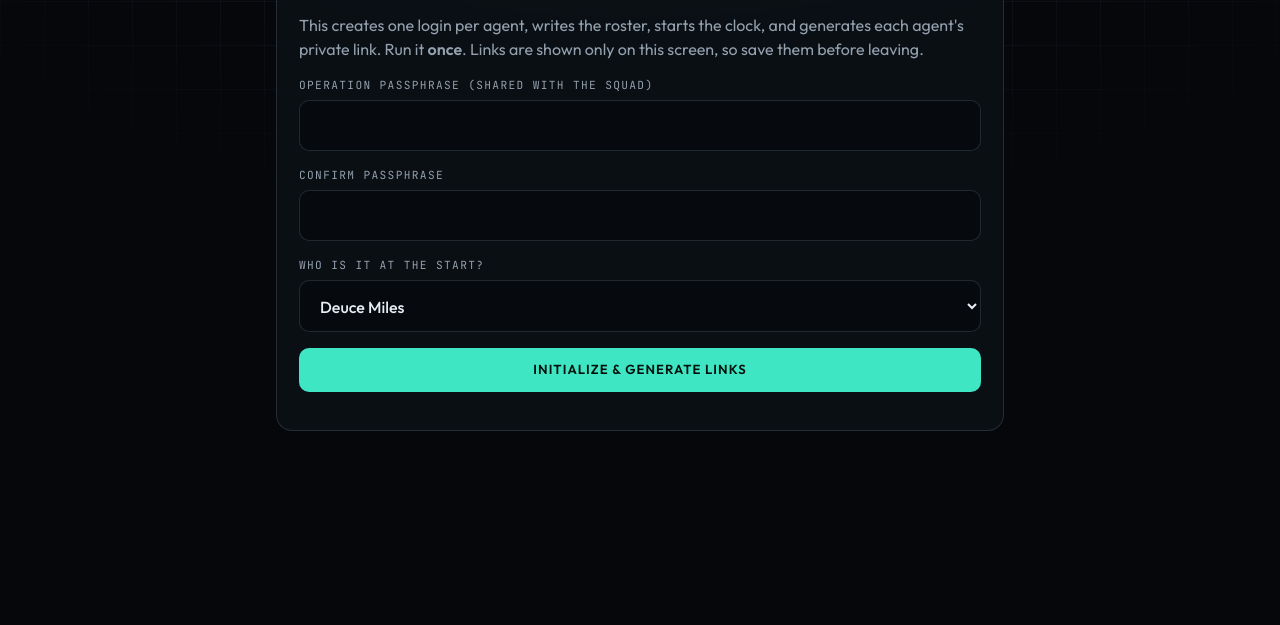
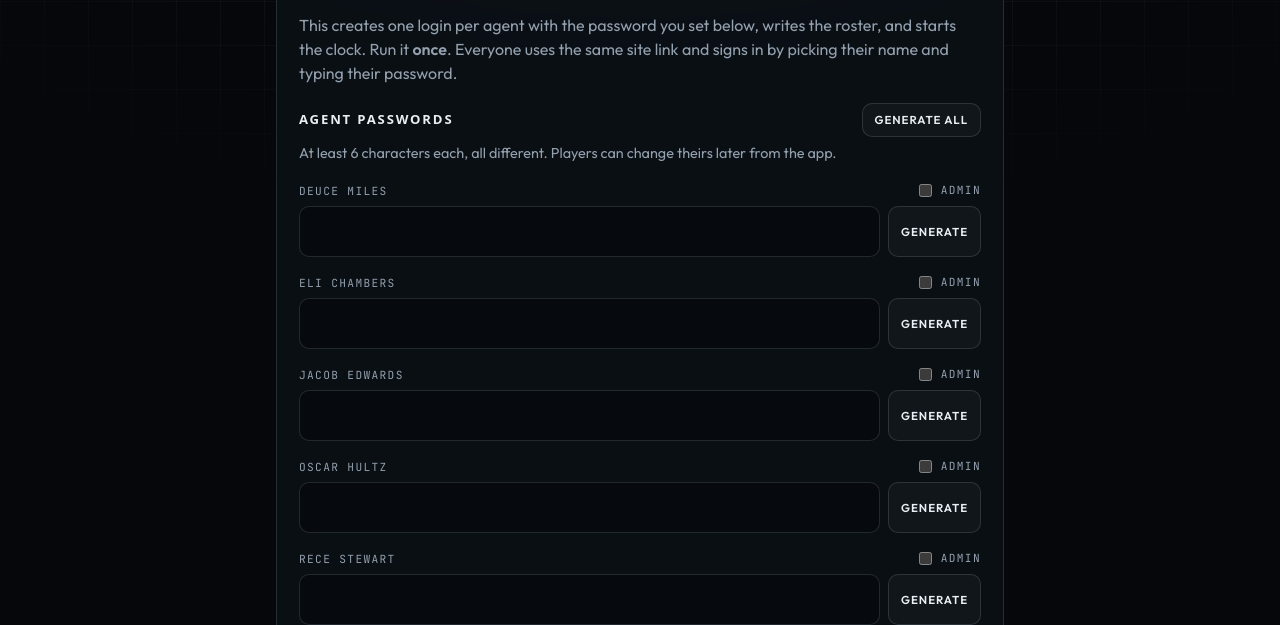
Before and after one commit to vjonathan1/tag, a plain HTML site: page setup.html in a window 1280 px wide. Shown: the part 175-800 px from the top of the page. Drawn offline with Linux system fonts and the light colour scheme; a web font is replaced by a local one.

Commit message:
Update setup.html

```diff
--- a/setup.html
+++ b/setup.html
@@ -24,24 +24,24 @@
       <section class="card">
         <span class="eyebrow">Step 4 of the README</span>
         <h1>Initialize the operation</h1>
-        <p>This creates one login per agent, writes the roster, starts the clock, and generates each agent's private link.
-           Run it <b>once</b>. Links are shown only on this screen, so save them before leaving.</p>
+        <p>This creates one login per agent with the password you set below, writes the roster, and starts the clock.
+           Run it <b>once</b>. Everyone uses the same site link and signs in by picking their name and typing their password.</p>
         <div id="unconfigured" class="warnbox" hidden>Firebase isn't configured. Fill in <code>js/config.js</code> first.</div>
-        <form id="setup-form">
-          <label for="pw">Operation passphrase (shared with the squad)</label>
-          <input class="field" id="pw" type="password" minlength="4" required autocomplete="new-password">
-          <label for="pw2">Confirm passphrase</label>
-          <input class="field" id="pw2" type="password" minlength="4" required autocomplete="new-password">
+        <form id="setup-form" autocomplete="off">
+          <div class="card-head" style="margin:18px 0 0"><h2>Agent passwords</h2>
+            <button class="btn btn-sm" type="button" id="gen-all">Generate all</button></div>
+          <p style="margin:6px 0 0;font-size:.9rem">At least 6 characters each, all different. Players can change theirs later from the app.</p>
+          <div id="pw-fields"></div>
           <label for="start">Who is IT at the start?</label>
           <select class="field" id="start"></select>
-          <div class="actions"><button class="btn btn-primary" type="submit">Initialize &amp; generate links</button></div>
+          <div class="actions"><button class="btn btn-primary" type="submit">Initialize operation</button></div>
         </form>
         <div class="log" id="log" aria-live="polite"></div>
       </section>
       <section class="card" id="links" hidden>
-        <div class="card-head"><h2>Agent links</h2><button class="btn btn-sm" id="download">Download .txt</button></div>
-        <div class="warnbox">Send each agent <b>only their own link</b> by private message, plus the passphrase
-          (ideally through a different channel). Anyone with a link <i>and</i> the passphrase can act as that agent.</div>
+        <div class="card-head"><h2>Send to each agent</h2><button class="btn btn-sm" id="download">Download .txt</button></div>
+        <div class="warnbox">Send each agent <b>only their own message</b>, privately. The site link is the same for everyone;
+          the password is what proves who they are. Passwords aren't stored anywhere you can read later, so save this list now.</div>
         <div id="link-list"></div>
       </section>
     </main>
```
